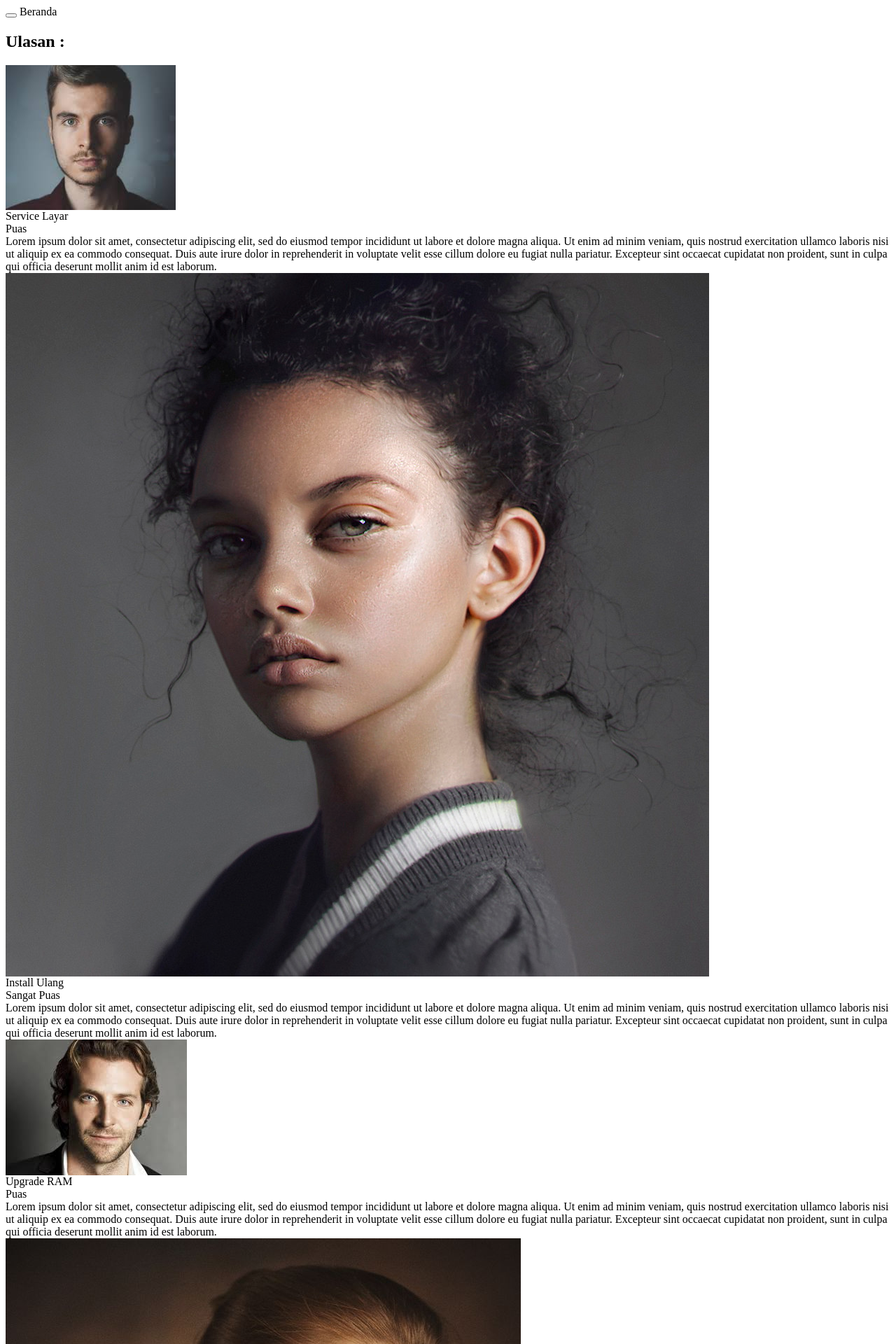
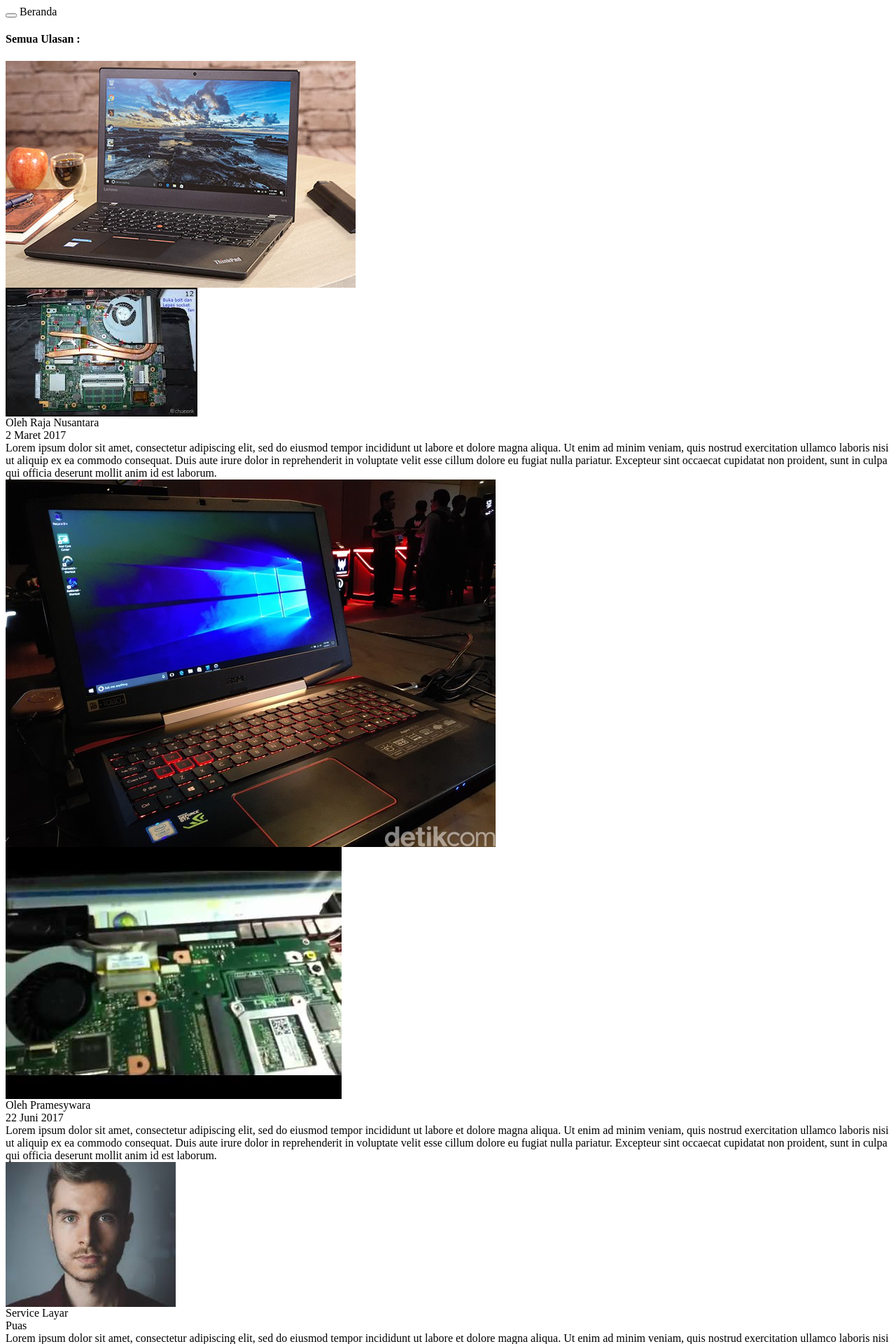
Before and after one commit to ryanazrian/AzisPc, a PHP site: page /pages/service/service.html in a window 1280 px wide. Shown: the top 1920 px of the page at 70% size. Run offline with PHP 8.4, Linux system fonts and the light colour scheme.

Commit message:
catik service sama detail

```diff
--- a/config.xml
+++ b/config.xml
@@ -92,4 +92,6 @@
         <variable name="ANDROID_SUPPORT_V4_VERSION" value="24.1.0" />
     </plugin>
     <engine name="android" spec="7.0.0" />
+    <plugin name="cordova-plugin-file-transfer" spec="^1.7.1" />
+    <plugin name="cordova-plugin-file" spec="^6.0.1" />
 </widget>
--- a/src/pages/home/home.html
+++ b/src/pages/home/home.html
@@ -11,9 +11,8 @@
   <ion-card *ngFor="let data of datas" (click)="detail(data)">
     <img src="assets/imgs/rusak1.jpg"/>
       <ion-card-content class="content">
-          <div class="row">
-            <div col-1><ion-icon name="information-circle" class="icon"></ion-icon></div>
-            <div col-11> {{data.namaBarang}}</div>
+          <div class="judul">
+            {{data.namaBarang}}
           </div>
           <div class="row">
             <div col-1><ion-icon name="build" class="icon"></ion-icon></div>
--- a/src/pages/home/home.scss
+++ b/src/pages/home/home.scss
@@ -19,6 +19,8 @@
     }
 
     .judul{
+        font-size: 5vw;
+        font-weight: 500;
         text-align: center;
         margin: 0vw 0vw 0vw 0vw;
     }
--- a/src/pages/service/service.html
+++ b/src/pages/service/service.html
@@ -8,7 +8,7 @@
 </ion-header>
 
 
-<ion-content class="background" padding>
+<ion-content class="background" no-padding>
 
   <!-- ini slide -->
   <!-- <ion-slides pager>
@@ -22,24 +22,66 @@
       <h2>Slide 3</h2>
     </ion-slide>
   </ion-slides> -->
-  <h2> Ulasan : </h2>
+  <h4 class="isi"> Semua Ulasan : </h4>
   <!-- ini card jelek -->
-  <!-- <ion-card class="kartu">
+  <ion-card class="kartu">
     <div class="row">
       <div col-6>
-        <img class="image" src="assets/imgs/LogoAzizPC.jpg">
+        <img class="image" src="assets/imgs/awal.jpg">
       </div>
       <div col-6>
-        <img class="image" src="assets/imgs/LogoAzizPC.jpg">
+        <img class="image" src="assets/imgs/bongkar.jpg">
       </div>
     </div>
-    <div class="judul">
-      Nama laptop
+    <div class="isi">
+      Oleh Raja Nusantara
+    </div>
+    <div class="tanggal" class="isi"  id="tanggal">
+      2 Maret 2017
     </div>
     <div class="isi">
-      Review : Lorem ipsum dolor sit amet, consectetur adipiscing elit, sed do eiusmod tempor incididunt ut labore et dolore magna aliqua. Ut enim ad minim veniam, quis nostrud exercitation ullamco laboris nisi ut aliquip ex ea commodo consequat. Duis aute irure dolor in reprehenderit in voluptate velit esse cillum dolore eu fugiat nulla pariatur. Excepteur sint occaecat cupidatat non proident, sunt in culpa qui officia deserunt mollit anim id est laborum.
+      Lorem ipsum dolor sit amet, consectetur adipiscing elit, sed do eiusmod tempor incididunt ut labore et dolore magna aliqua. Ut enim ad minim veniam, quis nostrud exercitation ullamco laboris nisi ut aliquip ex ea commodo consequat. Duis aute irure dolor in reprehenderit in voluptate velit esse cillum dolore eu fugiat nulla pariatur. Excepteur sint occaecat cupidatat non proident, sunt in culpa qui officia deserunt mollit anim id est laborum.
     </div>
-  </ion-card> -->
+  </ion-card>
+
+  <ion-card class="kartu">
+    <div class="row">
+      <div col-6>
+        <img class="image" src="assets/imgs/awal1.jpg">
+      </div>
+      <div col-6>
+        <img class="image" src="assets/imgs/bongkar1.jpg">
+      </div>
+    </div>
+    <div class="isi">
+      Oleh Pramesywara
+    </div>
+    <div class="tanggal" class="isi"  id="tanggal">
+      22 Juni 2017
+    </div>
+    <div class="isi">
+      Lorem ipsum dolor sit amet, consectetur adipiscing elit, sed do eiusmod tempor incididunt ut labore et dolore magna aliqua. Ut enim ad minim veniam, quis nostrud exercitation ullamco laboris nisi ut aliquip ex ea commodo consequat. Duis aute irure dolor in reprehenderit in voluptate velit esse cillum dolore eu fugiat nulla pariatur. Excepteur sint occaecat cupidatat non proident, sunt in culpa qui officia deserunt mollit anim id est laborum.
+    </div>
+  </ion-card>
+
+  <ion-card>
+    <div class="row">
+      <div col-4>
+        <img class="image" src="assets/imgs/man1.jpg">
+      </div>
+      <div col-8>
+        <div class="judul">
+          Service Layar
+        </div>
+        <div class="review">
+          Puas
+        </div>
+        <div class="isi">
+          Lorem ipsum dolor sit amet, consectetur adipiscing elit, sed do eiusmod tempor incididunt ut labore et dolore magna aliqua. Ut enim ad minim veniam, quis nostrud exercitation ullamco laboris nisi ut aliquip ex ea commodo consequat. Duis aute irure dolor in reprehenderit in voluptate velit esse cillum dolore eu fugiat nulla pariatur. Excepteur sint occaecat cupidatat non proident, sunt in culpa qui officia deserunt mollit anim id est laborum.
+        </div>
+      </div>
+    </div>
+  </ion-card>
 
   <ion-card>
     <div class="row">
```
Also changed, not shown: package.json (+7 -1 lines), src/index.html (+48 -9 lines), src/pages/detail/detail.html (+10 -10 lines), src/pages/detail/detail.scss (+9 -0 lines), src/pages/service/service.scss (+8 -1 lines), package-lock.json, src/assets/imgs/awal.jpg (added), src/assets/imgs/awal1.jpg (added), src/assets/imgs/bongkar.jpg (added), src/assets/imgs/bongkar1.jpg (added).
